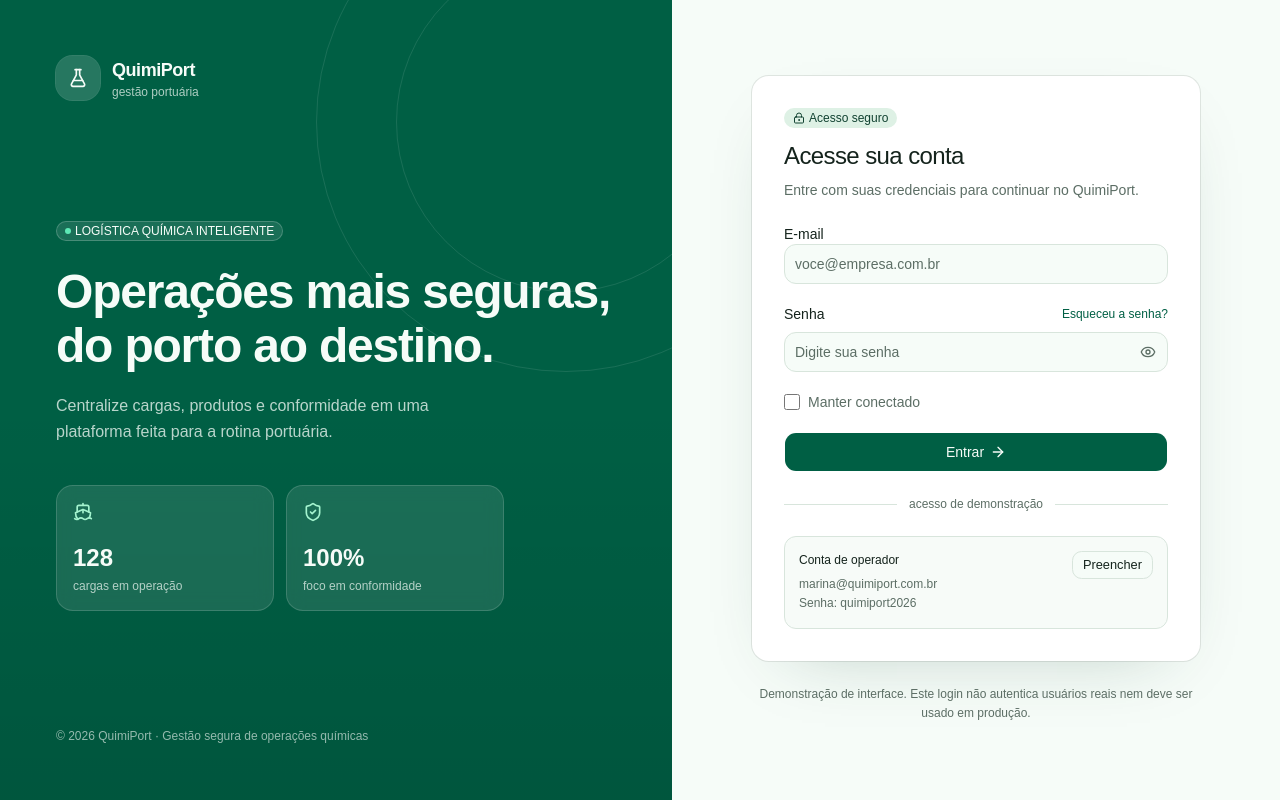
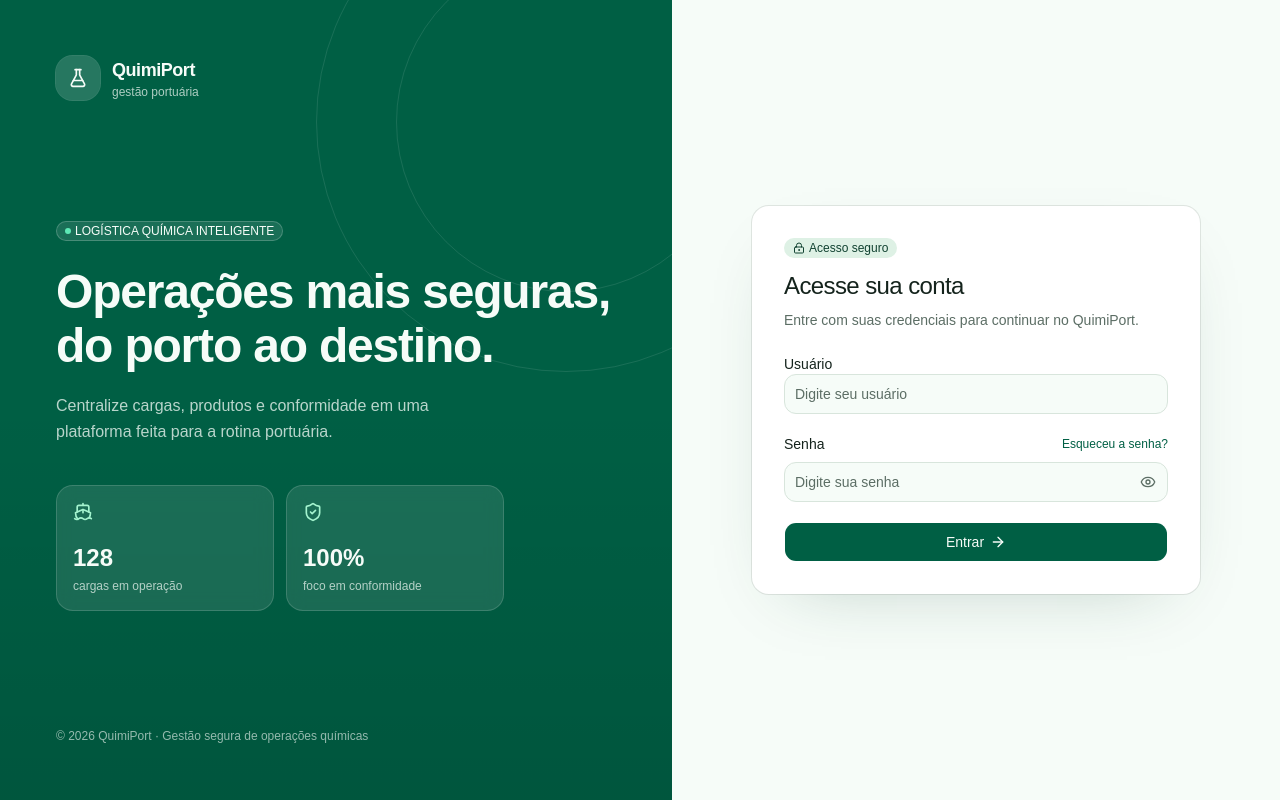
Before and after one commit to FIAP-Time-3/Tech-Challenge-QuimiPort, a React (Vite) app in the folder frontend/: page /login in a window 1280 px wide. Built offline with nearby package versions, Linux system fonts and the light colour scheme; no server answers.

Commit message:
tela de login utilizando a API

```diff
--- a/frontend/src/infrastructure/backend/api.ts
+++ b/frontend/src/infrastructure/backend/api.ts
@@ -51,6 +51,15 @@ async function refreshTokens(): Promise<void> {
   saveTokens(data);
 }
 
+export function refreshSession(): Promise<void> {
+  if (!refreshPromise) {
+    refreshPromise = refreshTokens().finally(() => {
+      refreshPromise = null;
+    });
+  }
+  return refreshPromise;
+}
+
 api.interceptors.request.use((config) => {
   const accessToken = getAccessToken();
   if (accessToken) {
@@ -82,12 +91,7 @@ api.interceptors.response.use(
         !currentToken ||
         config.headers.Authorization === `Bearer ${currentToken}`
       ) {
-        if (!refreshPromise) {
-          refreshPromise = refreshTokens().finally(() => {
-            refreshPromise = null;
-          });
-        }
-        await refreshPromise;
+        await refreshSession();
       }
     } catch (refreshError) {
       endSession();
--- a/frontend/src/infrastructure/mocks/auth.ts
+++ /dev/null
@@ -1,16 +0,0 @@
-import type { AuthSession } from '@/modules/auth/models/auth';
-
-export const demoCredentials = {
-  email: 'marina@quimiport.com.br',
-  password: 'quimiport2026',
-};
-
-export const demoSession: AuthSession = {
-  accessToken: 'demo-access-token',
-  user: {
-    id: 'demo-operator',
-    name: 'Marina Costa',
-    email: demoCredentials.email,
-    role: 'Operações',
-  },
-};
--- a/frontend/src/modules/auth/pages/LoginPage.tsx
+++ b/frontend/src/modules/auth/pages/LoginPage.tsx
@@ -9,7 +9,6 @@ import {
 } from 'lucide-react';
 import { useState, type SyntheticEvent } from 'react';
 import { useNavigate } from 'react-router';
-import { demoCredentials } from '@/infrastructure/mocks/auth';
 import { login } from '@/modules/auth/use-cases/login';
 import { Badge } from '@/shared/components/ui/badge';
 import { Button } from '@/shared/components/ui/button';
@@ -24,7 +23,7 @@ import { Input } from '@/shared/components/ui/input';
 
 function LoginPage() {
   const navigate = useNavigate();
-  const [email, setEmail] = useState('');
+  const [username, setUsername] = useState('');
   const [password, setPassword] = useState('');
   const [showPassword, setShowPassword] = useState(false);
   const [isSubmitting, setIsSubmitting] = useState(false);
@@ -37,23 +36,22 @@ function LoginPage() {
     setErrorMessage('');
     setIsSubmitting(true);
 
-    const session = await login(email, password);
-    setIsSubmitting(false);
-
-    if (!session) {
+    try {
+      const session = await login(username, password);
+      if (!session) {
+        setErrorMessage(
+          'Usuário ou senha inválidos. Confira os dados e tente novamente.',
+        );
+        return;
+      }
+      navigate('/', { replace: true });
+    } catch {
       setErrorMessage(
-        'E-mail ou senha inválidos. Confira os dados e tente novamente.',
+        'Não foi possível acessar o sistema. Tente novamente em instantes.',
       );
-      return;
+    } finally {
+      setIsSubmitting(false);
     }
-
-    navigate('/', { replace: true });
-  }
-
-  function fillDemoCredentials() {
-    setEmail(demoCredentials.email);
-    setPassword(demoCredentials.password);
-    setErrorMessage('');
   }
 
   return (
@@ -160,17 +158,17 @@ function LoginPage() {
           <CardContent className="px-6 pt-6 pb-7 sm:px-8 sm:pb-8">
             <form onSubmit={handleSubmit} className="space-y-5">
               <div className="space-y-2">
-                <label htmlFor="email" className="text-sm font-medium">
-                  E-mail
+                <label htmlFor="username" className="text-sm font-medium">
+                  Usuário
                 </label>
                 <Input
-                  id="email"
-                  name="email"
-                  type="email"
+                  id="username"
+                  name="username"
+                  type="text"
                   autoComplete="username"
-                  placeholder="voce@empresa.com.br"
-                  value={email}
-                  onChange={(event) => setEmail(event.target.value)}
+                  placeholder="Digite seu usuário"
+                  value={username}
+                  onChange={(event) => setUsername(event.target.value)}
                   required
                   className="h-10 bg-background"
                 />
@@ -186,7 +184,7 @@ function LoginPage() {
                     className="text-xs font-medium text-primary hover:underline"
                     onClick={() =>
                       setErrorMessage(
-                        'Para esta demonstração, use as credenciais de acesso demo.',
+                        'Entre em contato com o administrador para recuperar seu acesso.',
                       )
                     }
                   >
@@ -223,14 +221,6 @@ function LoginPage() {
                 </div>
               </div>
 
-              <label className="flex cursor-pointer items-center gap-2 text-sm text-muted-foreground">
-                <input
-                  type="checkbox"
-                  className="size-4 rounded border-input accent-primary"
-                />
-                Manter conectado
-              </label>
-
               {errorMessage && (
                 <p
                   role="alert"
@@ -248,50 +238,9 @@ function LoginPage() {
                 {isSubmitting ? 'Verificando acesso...' : 'Entrar'}
                 {!isSubmitting && <ArrowRight aria-hidden="true" />}
               </Button>
-
-              <div className="relative py-1">
-                <div className="absolute inset-0 flex items-center">
-                  <span className="w-full border-t border-border" />
-                </div>
-                <div className="relative flex justify-center">
-                  <span className="bg-card px-3 text-xs text-muted-foreground">
-                    acesso de demonstração
-                  </span>
-                </div>
-              </div>
-
-              <div className="rounded-lg border border-border bg-muted/40 p-3.5">
-                <div className="flex items-start justify-between gap-3">
-                  <div className="text-xs leading-relaxed">
-                    <p className="font-medium text-foreground">
-                      Conta de operador
-                    </p>
-                    <p className="mt-1 text-muted-foreground">
-                      marina@quimiport.com.br
-                    </p>
-                    <p className="text-muted-foreground">
-                      Senha: quimiport2026
-                    </p>
-                  </div>
-                  <Button
-                    type="button"
-                    variant="outline"
-                    size="sm"
-                    className="shrink-0 bg-background"
-                    onClick={fillDemoCredentials}
-                  >
-                    Preencher
-                  </Button>
-                </div>
-              </div>
             </form>
           </CardContent>
         </Card>
-
-        <p className="mt-6 max-w-md text-center text-xs leading-relaxed text-muted-foreground">
-          Demonstração de interface. Este login não autentica usuários reais nem
-          deve ser usado em produção.
-        </p>
       </section>
     </main>
   );
--- a/frontend/src/modules/auth/services/authService.ts
+++ b/frontend/src/modules/auth/services/authService.ts
@@ -1,26 +1,42 @@
-import { demoCredentials, demoSession } from '@/infrastructure/mocks/auth';
+import axios from 'axios';
+import { loginApiRoutes } from '@/infrastructure/backend/routes/login';
+import { refreshSession } from '@/infrastructure/backend/api';
 import type { AuthSession } from '@/modules/auth/models/auth';
 
 export async function authenticate(
-  email: string,
+  username: string,
   password: string,
 ): Promise<AuthSession | null> {
-  // Replace this mock with the API authentication request.
-  await new Promise((resolve) => setTimeout(resolve, 350));
-
-  if (
-    email.trim().toLocaleLowerCase('pt-BR') !== demoCredentials.email ||
-    password !== demoCredentials.password
-  ) {
-    return null;
+  try {
+    const { data } = await loginApiRoutes.login({
+      username: username.trim(),
+      password,
+    });
+    return { accessToken: data.access_token, refreshToken: data.refresh_token };
+  } catch (error) {
+    if (axios.isAxiosError(error) && error.response?.status === 401)
+      return null;
+    throw error;
   }
-
-  return demoSession;
 }
 
 export async function validateAccessToken(
   accessToken: string,
 ): Promise<boolean> {
-  await new Promise((resolve) => setTimeout(resolve, 150));
-  return accessToken === demoSession.accessToken;
+  try {
+    // A checagem local controla a navegação; a API valida assinatura e permissões.
+    const payload = accessToken.split('.')[1];
+    const normalized = payload.replace(/-/g, '+').replace(/_/g, '/');
+    const claims = JSON.parse(atob(normalized)) as {
+      token_use?: string;
+      exp?: number;
+    };
+    if (claims.token_use !== 'access' || typeof claims.exp !== 'number')
+      return false;
+    if (claims.exp * 1000 > Date.now()) return true;
+    await refreshSession();
+    return true;
+  } catch {
+    return false;
+  }
 }
--- a/frontend/src/modules/auth/use-cases/login.ts
+++ b/frontend/src/modules/auth/use-cases/login.ts
@@ -1,16 +1,9 @@
 import { authenticate } from '@/modules/auth/services/authService';
 import type { AuthSession } from '@/modules/auth/models/auth';
-import { saveAccessToken } from '@/modules/auth/services/tokenStorage';
 
 export async function login(
-  email: string,
+  username: string,
   password: string,
 ): Promise<AuthSession | null> {
-  const session = await authenticate(email, password);
-
-  if (session) {
-    saveAccessToken(session.accessToken);
-  }
-
-  return session;
+  return authenticate(username, password);
 }
```
Also changed, not shown: frontend/src/modules/auth/models/auth.ts (+1 -8 lines).
